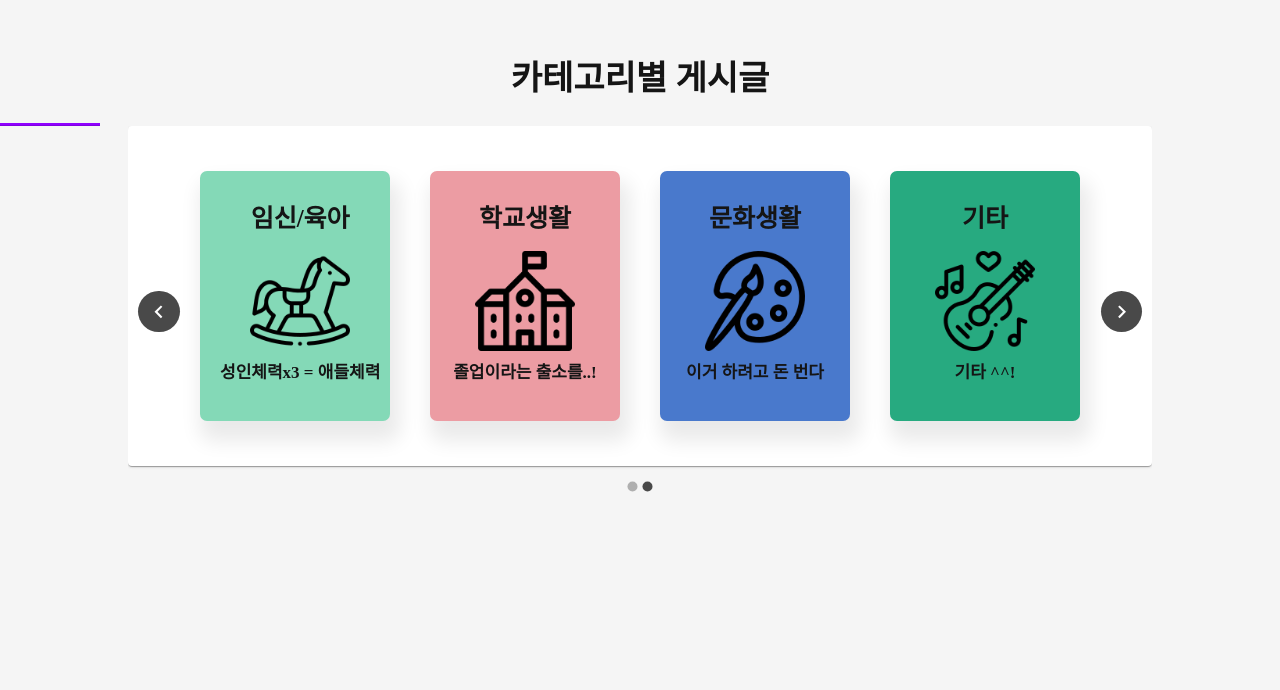
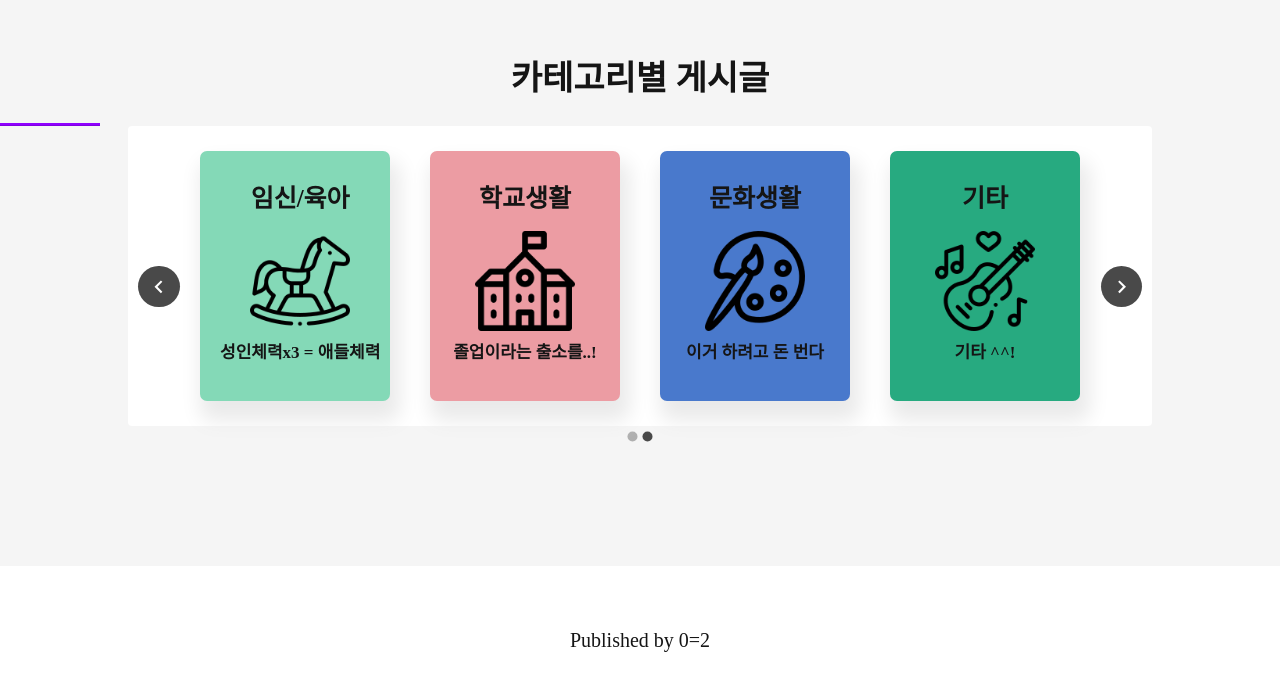
Before and after one commit to youngeunkim373/passersbyTS, a Next.js app in the folder web/: page / in a window 1280 px wide. Shown: the part 1588-2278 px from the top of the page. Before the commit the page ends 2084 px from the top, so only its background shows below. Built offline with nearby package versions, Linux system fonts and the light colour scheme; no server answers; the database is empty; a web font is replaced by a local one.

Commit message:
신규: footer 추가
1. footer.tsx 작성
2. layout.tsx에 Footer 추가
3. globalStyle.ts에서 main과 footer사이에 간격 조정
4. 기타
- fullCarousel.tsx에 height prop 추가
- index.tsx에서 fullCarousel에 height prop 추가

```diff
--- a/web/components/molecules/fullCarousel.tsx
+++ b/web/components/molecules/fullCarousel.tsx
@@ -4,11 +4,12 @@ import { Paper } from "@mui/material";
 
 interface FullCarouselProps {
   banners: any[];
+  height?: string;
 }
 
-const FullCarousel = ({ banners }: FullCarouselProps) => {
+const FullCarousel = ({ banners, height }: FullCarouselProps) => {
   return (
-    <CenteredCarousel navButtonsAlwaysVisible={true}>
+    <CenteredCarousel height={height} navButtonsAlwaysVisible={true}>
       {banners.map((banner, idx) => (
         <BannerPaper key={idx}>{banner}</BannerPaper>
       ))}
@@ -25,8 +26,13 @@ const BannerPaper = styled(Paper)`
 
 const CenteredCarousel = styled(Carousel)`
   .MuiPaper-root {
+    box-shadow: none;
     display: flex;
+    height: ${({ height }) => (height ? height : "auto")};
     justify-content: center;
     align-items: center;
   }
+  .css-1m9128y {
+    margin: 0px;
+  }
 `;
--- /dev/null
+++ b/web/components/organisms/footer.tsx
@@ -0,0 +1,25 @@
+import styled from "styled-components";
+import { Divider } from "@mui/material";
+
+const Footer = () => {
+  return (
+    <FooterContainer>
+      {/* <p>
+          길 가는 사람들 | <b>제작자</b> 김영은 | <b>대표번호</b> 010-XXXX-XXXX
+          <br />
+          <b>주소</b> 서울특별시 성동구 XX동 XX로
+        </p> */}
+      <p>Published by 0=2</p>
+    </FooterContainer>
+  );
+};
+
+export default Footer;
+
+const FooterContainer = styled.footer`
+  align-items: center;
+  background: ${({ theme }) => theme.menu.bgColor};
+  color: ${({ theme }) => theme.global.component.color};
+  display: flex;
+  justify-content: center;
+`;
--- a/web/components/templates/layout.tsx
+++ b/web/components/templates/layout.tsx
@@ -1,3 +1,4 @@
+import Footer from "../organisms/footer";
 import Menu from "../organisms/menu";
 
 interface LayoutProps {
@@ -8,12 +9,14 @@ interface LayoutProps {
 
 const Layout = ({ children, isDark, toggleDarkMode }: LayoutProps) => {
   return (
-    <>
+    <div id="wrapper">
       <header>
         <Menu isDark={isDark} toggleDarkMode={toggleDarkMode} />
       </header>
       <main>{children}</main>
-    </>
+      <br />
+      <Footer />
+    </div>
   );
 };
 
--- a/web/pages/index.tsx
+++ b/web/pages/index.tsx
@@ -139,6 +139,7 @@ const Home = (props: HomeProps) => {
                 ? bindCategory(categories, 3)
                 : bindCategory(categories, 4)
             }
+            height="300px"
           />
         </CategoryCarouselContainer>
       </CategoryContainer>
--- a/web/styles/globalStyle.ts
+++ b/web/styles/globalStyle.ts
@@ -19,13 +19,14 @@ export const GlobalStyle = createGlobalStyle`
     }
 
     main {
+      margin-bottom: 100px;
       margin-top: 70px;
     }
 
     footer {
       bottom: 0;
       color: #cccccc;
-      font-family: "ibmRegular";
+      font-family: ibmRegular;
       font-size: 20px;
       font-weight: normal;
       height: 150px;
```
